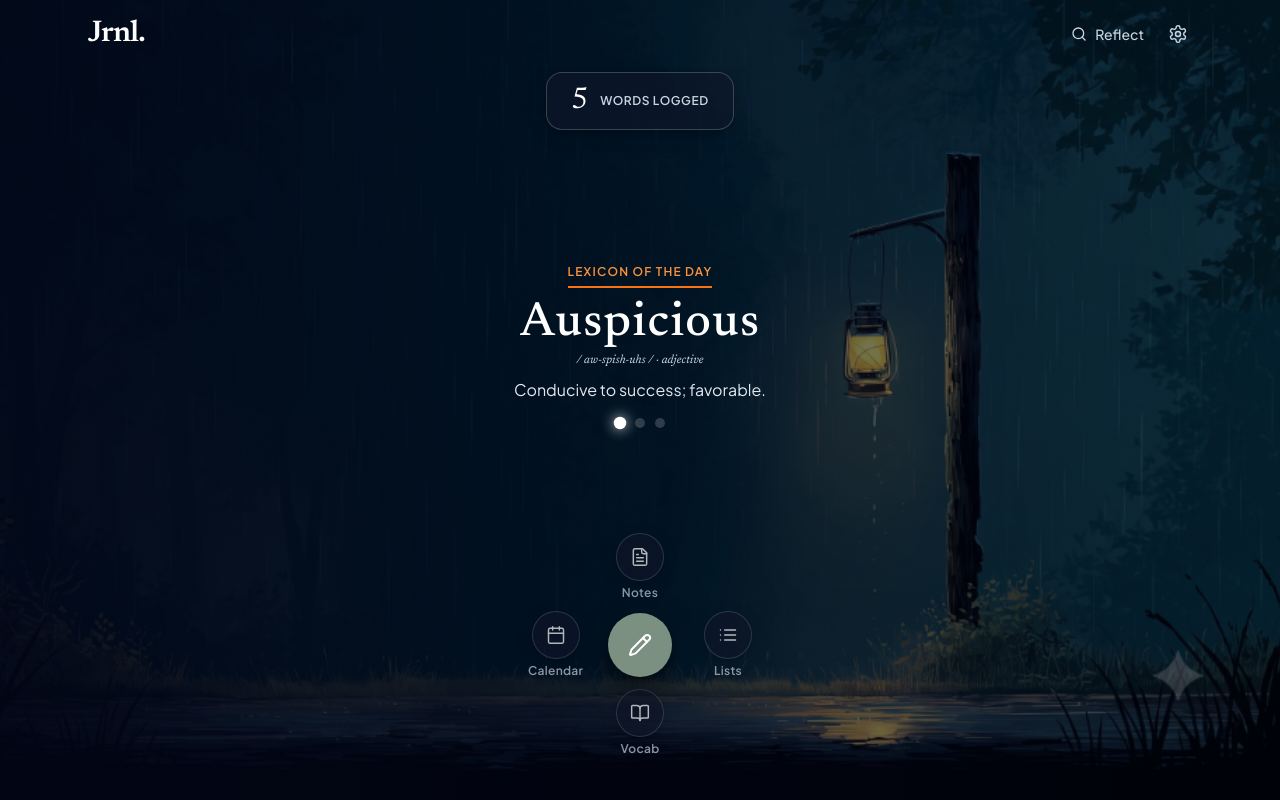
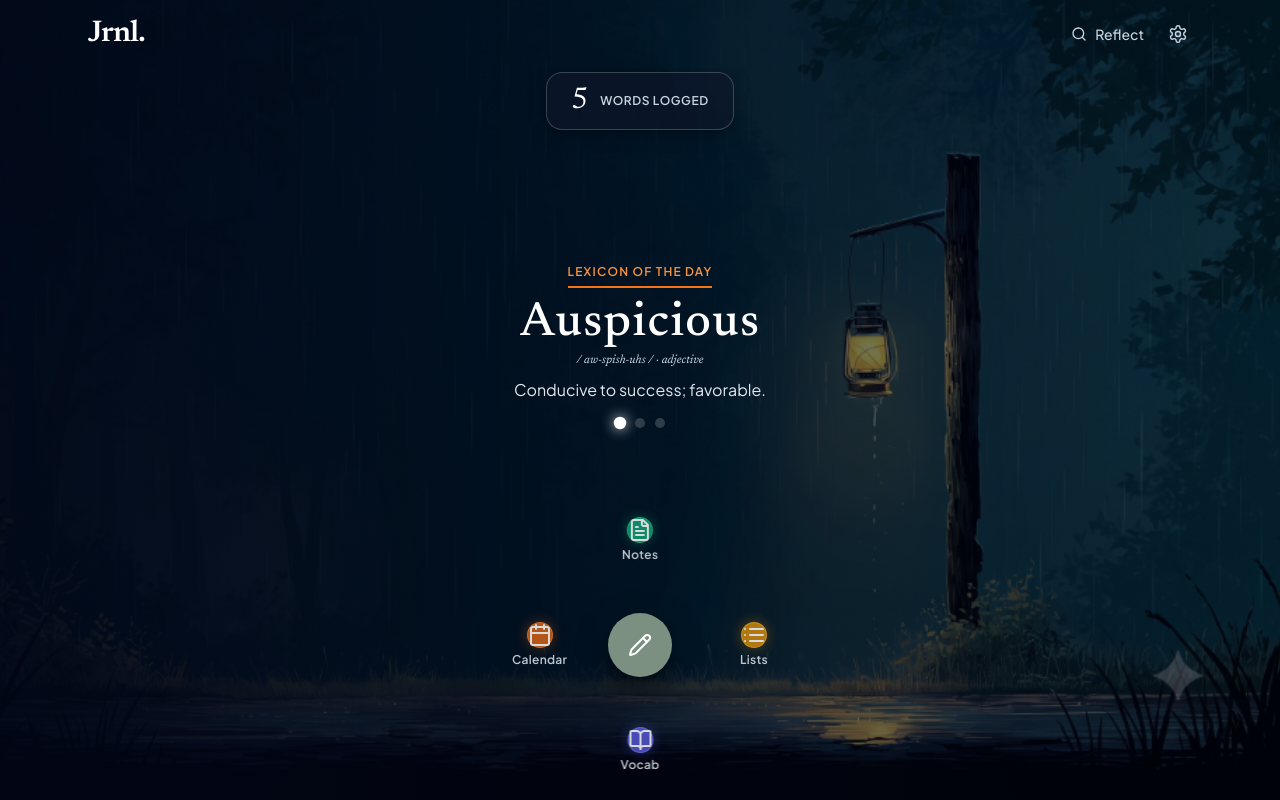
Before and after one commit to r-sushanth08/project_Note, a React (Vite) app: page / in a window 1280 px wide. Built offline with nearby package versions, Linux system fonts and the light colour scheme.

Commit message:
Enhance RadialControl with vibrant colored navigation nodes, expanded text spacing, rewind toggle on + button, and instant hold pop

```diff
--- a/src/components/RadialControl.tsx
+++ b/src/components/RadialControl.tsx
@@ -101,6 +101,12 @@ export const RadialControl: React.FC<RadialControlProps> = ({ isHomeCentered = f
     touchStartPos.current = { x: clientX, y: clientY };
     hasDraggedRef.current = false;
 
+    // Instant Navigation Pop on Hold Down!
+    if (!isQuickCreateOpen) {
+      setIsHoldingNav(true);
+      setActiveDirection(null);
+    }
+
     if (containerRef.current && pointerId !== undefined && containerRef.current.setPointerCapture) {
       try {
         containerRef.current.setPointerCapture(pointerId);
@@ -118,10 +124,9 @@ export const RadialControl: React.FC<RadialControlProps> = ({ isHomeCentered = f
 
     if (distance > 12) {
       hasDraggedRef.current = true;
-      // Close quick create mode if user starts swiping/holding for navigation
       if (isQuickCreateOpen) setIsQuickCreateOpen(false);
+      setIsHoldingNav(true);
 
-      setIsHoldingNav(true);
       const dir = calculateDirectionFromCoords(clientX, clientY);
       setActiveDirection(dir);
     }
@@ -133,7 +138,7 @@ export const RadialControl: React.FC<RadialControlProps> = ({ isHomeCentered = f
     const duration = Date.now() - pressStartTimeRef.current;
 
     if (!hasDraggedRef.current && duration < 250) {
-      // QUICK TAP -> Toggle Entry Creation Mode!
+      // QUICK TAP -> Toggle Entry Creation Mode (Rewinds back to pencil if already open!)
       setIsQuickCreateOpen((prev) => !prev);
       setIsHoldingNav(false);
       setActiveDirection(null);
@@ -201,19 +206,19 @@ export const RadialControl: React.FC<RadialControlProps> = ({ isHomeCentered = f
             : 'fixed bottom-28 left-1/2 -translate-x-1/2 flex justify-center items-center'
         }`}
       >
-        {/* --- 1. QUICK CREATE NODES (Expanded on Quick Tap) --- */}
+        {/* --- 1. QUICK CREATE NODES (Expanded on Quick Tap with Generous Spacing) --- */}
         {isCreateVisible && (
           <div className="absolute inset-0 z-50 pointer-events-auto">
             {/* TOP: + Note */}
             <button
               onClick={(e) => handleQuickCreateClick(e, 'note')}
-              className="absolute -top-20 left-1/2 -translate-x-1/2 flex flex-col items-center gap-1 group cursor-pointer animate-scale-in"
+              className="absolute -top-24 left-1/2 -translate-x-1/2 flex flex-col items-center gap-1.5 group cursor-pointer animate-scale-in"
               title="Create New Note"
             >
-              <div className="w-12 h-12 rounded-full flex items-center justify-center bg-orange-500 text-white border border-orange-400 shadow-[0_0_18px_rgba(249,115,22,0.6)] group-hover:scale-110 transition-transform">
+              <div className="w-13 h-13 rounded-full flex items-center justify-center bg-emerald-500 text-white border border-emerald-400 shadow-[0_0_20px_rgba(16,185,129,0.6)] group-hover:scale-110 transition-transform">
                 <FileText className="w-5 h-5 stroke-[2]" />
               </div>
-              <span className="text-xs font-semibold text-orange-300 tracking-wide bg-slate-900/90 px-2 py-0.5 rounded-full border border-orange-500/30">
+              <span className="text-xs font-semibold text-emerald-300 tracking-wide bg-slate-900/95 px-2.5 py-0.5 rounded-full border border-emerald-500/40 shadow-sm">
                 + Note
               </span>
             </button>
@@ -221,13 +226,13 @@ export const RadialControl: React.FC<RadialControlProps> = ({ isHomeCentered = f
             {/* RIGHT: + List */}
             <button
               onClick={(e) => handleQuickCreateClick(e, 'list')}
-              className="absolute top-1/2 -right-20 -translate-y-1/2 flex flex-col items-center gap-1 group cursor-pointer animate-scale-in"
+              className="absolute top-1/2 -right-24 -translate-y-1/2 flex flex-col items-center gap-1.5 group cursor-pointer animate-scale-in"
               title="Create New List"
             >
-              <div className="w-12 h-12 rounded-full flex items-center justify-center bg-amber-500 text-white border border-amber-400 shadow-[0_0_18px_rgba(245,158,11,0.6)] group-hover:scale-110 transition-transform">
+              <div className="w-13 h-13 rounded-full flex items-center justify-center bg-amber-500 text-white border border-amber-400 shadow-[0_0_20px_rgba(245,158,11,0.6)] group-hover:scale-110 transition-transform">
                 <List className="w-5 h-5 stroke-[2]" />
               </div>
-              <span className="text-xs font-semibold text-amber-300 tracking-wide bg-slate-900/90 px-2 py-0.5 rounded-full border border-amber-500/30">
+              <span className="text-xs font-semibold text-amber-300 tracking-wide bg-slate-900/95 px-2.5 py-0.5 rounded-full border border-amber-500/40 shadow-sm">
                 + List
               </span>
             </button>
@@ -235,20 +240,20 @@ export const RadialControl: React.FC<RadialControlProps> = ({ isHomeCentered = f
             {/* LEFT: + Vocab */}
             <button
               onClick={(e) => handleQuickCreateClick(e, 'vocab')}
-              className="absolute top-1/2 -left-20 -translate-y-1/2 flex flex-col items-center gap-1 group cursor-pointer animate-scale-in"
+              className="absolute top-1/2 -left-24 -translate-y-1/2 flex flex-col items-center gap-1.5 group cursor-pointer animate-scale-in"
               title="Add Vocabulary Card"
             >
-              <div className="w-12 h-12 rounded-full flex items-center justify-center bg-indigo-500 text-white border border-indigo-400 shadow-[0_0_18px_rgba(99,102,241,0.6)] group-hover:scale-110 transition-transform">
+              <div className="w-13 h-13 rounded-full flex items-center justify-center bg-indigo-500 text-white border border-indigo-400 shadow-[0_0_20px_rgba(99,102,241,0.6)] group-hover:scale-110 transition-transform">
                 <BookOpen className="w-5 h-5 stroke-[2]" />
               </div>
-              <span className="text-xs font-semibold text-indigo-300 tracking-wide bg-slate-900/90 px-2 py-0.5 rounded-full border border-indigo-500/30">
+              <span className="text-xs font-semibold text-indigo-300 tracking-wide bg-slate-900/95 px-2.5 py-0.5 rounded-full border border-indigo-500/40 shadow-sm">
                 + Vocab
               </span>
             </button>
           </div>
         )}
 
-        {/* --- 2. HOLD & AIM NAVIGATION NODES (Expanded on Swipe Drag or Home) --- */}
+        {/* --- 2. VIBRANT COLORED NAVIGATION NODES (Expanded on Hold) --- */}
         <div
           className={`absolute inset-0 transition-all duration-250 ${
             isNavVisible || isHomeCentered
@@ -256,12 +261,12 @@ export const RadialControl: React.FC<RadialControlProps> = ({ isHomeCentered = f
               : 'opacity-0 scale-90 pointer-events-none invisible'
           }`}
         >
-          {/* TOP: Notes (^ Up) */}
+          {/* TOP: Notes (Emerald Green) */}
           <button
             onClick={(e) => isHomeCentered && handleHomeNodeClick(e, 'notes')}
             disabled={!isNavVisible && !isHomeCentered}
-            className={`pointer-events-auto absolute -top-20 left-1/2 -translate-x-1/2 flex flex-col items-center gap-1 transition-all duration-150 group cursor-pointer ${
-              activeDirection === 'notes' ? 'scale-110' : 'opacity-70'
+            className={`pointer-events-auto absolute -top-24 left-1/2 -translate-x-1/2 flex flex-col items-center gap-1 transition-all duration-150 group cursor-pointer ${
+              activeDirection === 'notes' ? 'scale-115 z-10' : 'opacity-85'
             }`}
             title="Notes"
           >
@@ -273,31 +278,29 @@ export const RadialControl: React.FC<RadialControlProps> = ({ isHomeCentered = f
             )}
 
             <div
-              className={`w-12 h-12 rounded-full flex items-center justify-center border transition-all ${
-                !isHomeCentered && activeDirection === 'notes'
-                  ? 'bg-red-500/25 text-red-300 border-red-500 shadow-[0_0_16px_rgba(239,68,68,0.6)]'
-                  : 'bg-slate-900/90 text-white border-white/20 shadow-card backdrop-blur-md group-hover:border-orange-400'
+              className={`w-13 h-13 rounded-full flex items-center justify-center border transition-all ${
+                activeDirection === 'notes'
+                  ? 'bg-emerald-500 text-white border-emerald-300 shadow-[0_0_22px_rgba(16,185,129,0.8)] ring-2 ring-emerald-400'
+                  : 'bg-emerald-500/85 text-white border-emerald-400/60 shadow-[0_0_14px_rgba(16,185,129,0.4)] backdrop-blur-md group-hover:scale-105'
               }`}
             >
-              <FileText className="w-5 h-5 stroke-[1.75]" />
+              <FileText className="w-5.5 h-5.5 stroke-[2]" />
             </div>
             <span
               className={`text-xs font-semibold tracking-wide transition-colors ${
-                !isHomeCentered && activeDirection === 'notes'
-                  ? 'text-red-400'
-                  : 'text-slate-300 group-hover:text-white'
+                activeDirection === 'notes' ? 'text-emerald-300 font-bold' : 'text-slate-200'
               }`}
             >
               Notes
             </span>
           </button>
 
-          {/* RIGHT: Lists (> Right) */}
+          {/* RIGHT: Lists (Amber Yellow) */}
           <button
             onClick={(e) => isHomeCentered && handleHomeNodeClick(e, 'lists')}
             disabled={!isNavVisible && !isHomeCentered}
-            className={`pointer-events-auto absolute top-1/2 -right-20 -translate-y-1/2 flex flex-col items-center gap-1 transition-all duration-150 group cursor-pointer ${
-              activeDirection === 'lists' ? 'scale-110' : 'opacity-70'
+            className={`pointer-events-auto absolute top-1/2 -right-24 -translate-y-1/2 flex flex-col items-center gap-1 transition-all duration-150 group cursor-pointer ${
+              activeDirection === 'lists' ? 'scale-115 z-10' : 'opacity-85'
             }`}
             title="Lists"
           >
@@ -309,48 +312,44 @@ export const RadialControl: React.FC<RadialControlProps> = ({ isHomeCentered = f
             )}
 
             <div
-              className={`w-12 h-12 rounded-full flex items-center justify-center border transition-all ${
-                !isHomeCentered && activeDirection === 'lists'
-                  ? 'bg-red-500/25 text-red-300 border-red-500 shadow-[0_0_16px_rgba(239,68,68,0.6)]'
-                  : 'bg-slate-900/90 text-white border-white/20 shadow-card backdrop-blur-md group-hover:border-orange-400'
+              className={`w-13 h-13 rounded-full flex items-center justify-center border transition-all ${
+                activeDirection === 'lists'
+                  ? 'bg-amber-500 text-white border-amber-300 shadow-[0_0_22px_rgba(245,158,11,0.8)] ring-2 ring-amber-400'
+                  : 'bg-amber-500/85 text-white border-amber-400/60 shadow-[0_0_14px_rgba(245,158,11,0.4)] backdrop-blur-md group-hover:scale-105'
               }`}
             >
-              <List className="w-5 h-5 stroke-[1.75]" />
+              <List className="w-5.5 h-5.5 stroke-[2]" />
             </div>
             <span
               className={`text-xs font-semibold tracking-wide transition-colors ${
-                !isHomeCentered && activeDirection === 'lists'
-                  ? 'text-red-400'
-                  : 'text-slate-300 group-hover:text-white'
+                activeDirection === 'lists' ? 'text-amber-300 font-bold' : 'text-slate-200'
               }`}
             >
               Lists
             </span>
           </button>
 
-          {/* BOTTOM: Vocab (v Down) */}
+          {/* BOTTOM: Vocab (Purple / Indigo) */}
           <button
             onClick={(e) => isHomeCentered && handleHomeNodeClick(e, 'vocab')}
             disabled={!isNavVisible && !isHomeCentered}
-            className={`pointer-events-auto absolute -bottom-20 left-1/2 -translate-x-1/2 flex flex-col items-center gap-1 transition-all duration-150 group cursor-pointer ${
-              activeDirection === 'vocab' ? 'scale-110' : 'opacity-70'
+            className={`pointer-events-auto absolute -bottom-24 left-1/2 -translate-x-1/2 flex flex-col items-center gap-1 transition-all duration-150 group cursor-pointer ${
+              activeDirection === 'vocab' ? 'scale-115 z-10' : 'opacity-85'
             }`}
             title="Vocab"
           >
             <div
-              className={`w-12 h-12 rounded-full flex items-center justify-center border transition-all ${
-                !isHomeCentered && activeDirection === 'vocab'
-                  ? 'bg-red-500/25 text-red-300 border-red-500 shadow-[0_0_16px_rgba(239,68,68,0.6)]'
-                  : 'bg-slate-900/90 text-white border-white/20 shadow-card backdrop-blur-md group-hover:border-orange-400'
+              className={`w-13 h-13 rounded-full flex items-center justify-center border transition-all ${
+                activeDirection === 'vocab'
+                  ? 'bg-indigo-500 text-white border-indigo-300 shadow-[0_0_22px_rgba(99,102,241,0.8)] ring-2 ring-indigo-400'
+                  : 'bg-indigo-500/85 text-white border-indigo-400/60 shadow-[0_0_14px_rgba(99,102,241,0.4)] backdrop-blur-md group-hover:scale-105'
               }`}
             >
-              <BookOpen className="w-5 h-5 stroke-[1.75]" />
+              <BookOpen className="w-5.5 h-5.5 stroke-[2]" />
             </div>
             <span
               className={`text-xs font-semibold tracking-wide transition-colors ${
-                !isHomeCentered && activeDirection === 'vocab'
-                  ? 'text-red-400'
-                  : 'text-slate-300 group-hover:text-white'
+                activeDirection === 'vocab' ? 'text-indigo-300 font-bold' : 'text-slate-200'
               }`}
             >
               Vocab
@@ -364,12 +363,12 @@ export const RadialControl: React.FC<RadialControlProps> = ({ isHomeCentered = f
             )}
           </button>
 
-          {/* LEFT: Calendar (< Left) */}
+          {/* LEFT: Calendar (Orange Accent) */}
           <button
             onClick={(e) => isHomeCentered && handleHomeNodeClick(e, 'calendar')}
             disabled={!isNavVisible && !isHomeCentered}
-            className={`pointer-events-auto absolute top-1/2 -left-20 -translate-y-1/2 flex flex-col items-center gap-1 transition-all duration-150 group cursor-pointer ${
-              activeDirection === 'calendar' ? 'scale-110' : 'opacity-70'
+            className={`pointer-events-auto absolute top-1/2 -left-24 -translate-y-1/2 flex flex-col items-center gap-1 transition-all duration-150 group cursor-pointer ${
+              activeDirection === 'calendar' ? 'scale-115 z-10' : 'opacity-85'
             }`}
             title="Calendar"
           >
@@ -381,19 +380,17 @@ export const RadialControl: React.FC<RadialControlProps> = ({ isHomeCentered = f
             )}
 
             <div
-              className={`w-12 h-12 rounded-full flex items-center justify-center border transition-all ${
-                !isHomeCentered && activeDirection === 'calendar'
-                  ? 'bg-red-500/25 text-red-300 border-red-500 shadow-[0_0_16px_rgba(239,68,68,0.6)]'
-                  : 'bg-slate-900/90 text-white border-white/20 shadow-card backdrop-blur-md group-hover:border-orange-400'
+              className={`w-13 h-13 rounded-full flex items-center justify-center border transition-all ${
+                activeDirection === 'calendar'
+                  ? 'bg-orange-500 text-white border-orange-300 shadow-[0_0_22px_rgba(249,115,22,0.8)] ring-2 ring-orange-400'
+                  : 'bg-orange-500/85 text-white border-orange-400/60 shadow-[0_0_14px_rgba(249,115,22,0.4)] backdrop-blur-md group-hover:scale-105'
               }`}
             >
-              <Calendar className="w-5 h-5 stroke-[1.75]" />
+              <Calendar className="w-5.5 h-5.5 stroke-[2]" />
             </div>
             <span
               className={`text-xs font-semibold tracking-wide transition-colors ${
-                !isHomeCentered && activeDirection === 'calendar'
-                  ? 'text-red-400'
-                  : 'text-slate-300 group-hover:text-white'
+                activeDirection === 'calendar' ? 'text-orange-300 font-bold' : 'text-slate-200'
               }`}
             >
               Calendar
```
Also changed, not shown: files/UX.md (+30 -12 lines), 1 other file (tests, documents, lock files or other folders).
